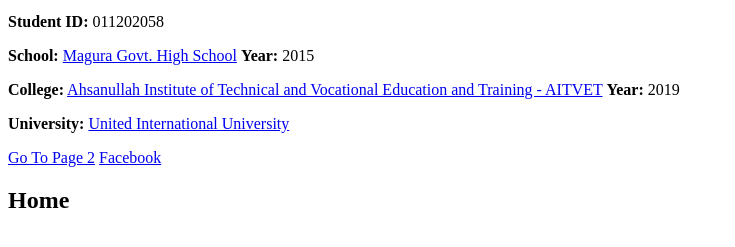
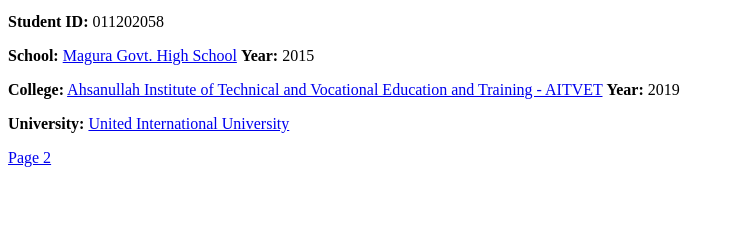
Before and after one commit to nahidraz/nahidraz.github.io, a plain HTML site: page index.html in a window 1280 px wide. Shown: the part 101-348 px from the top of the page, without its empty margins (0-735 px from the left). Drawn offline with Linux system fonts and the light colour scheme.

Commit message:
Update index.html

```diff
--- a/index.html
+++ b/index.html
@@ -10,8 +10,6 @@
     <p><strong>School:</strong> <a href="https://www.facebook.com/mghsc">Magura Govt. High School</a> <strong> Year:</strong> 2015</p>
     <p><strong>College:</strong> <a href="https://www.facebook.com/AITVET.official">Ahsanullah Institute of Technical and Vocational Education and Training - AITVET</a> <strong> Year:</strong> 2019</p>
     <p><strong>University:</strong> <a href="http://www.uiu.ac.bd/">United International University</a></p>
-    <a href="page2.html">Go To Page 2</a>
-    <a href="https://www.facebook.com/nahidraz23">Facebook</a>
-    <h2>Home</h2>
+    <a href="page2.html">Page 2</a>
   </body>
 </html>
```
